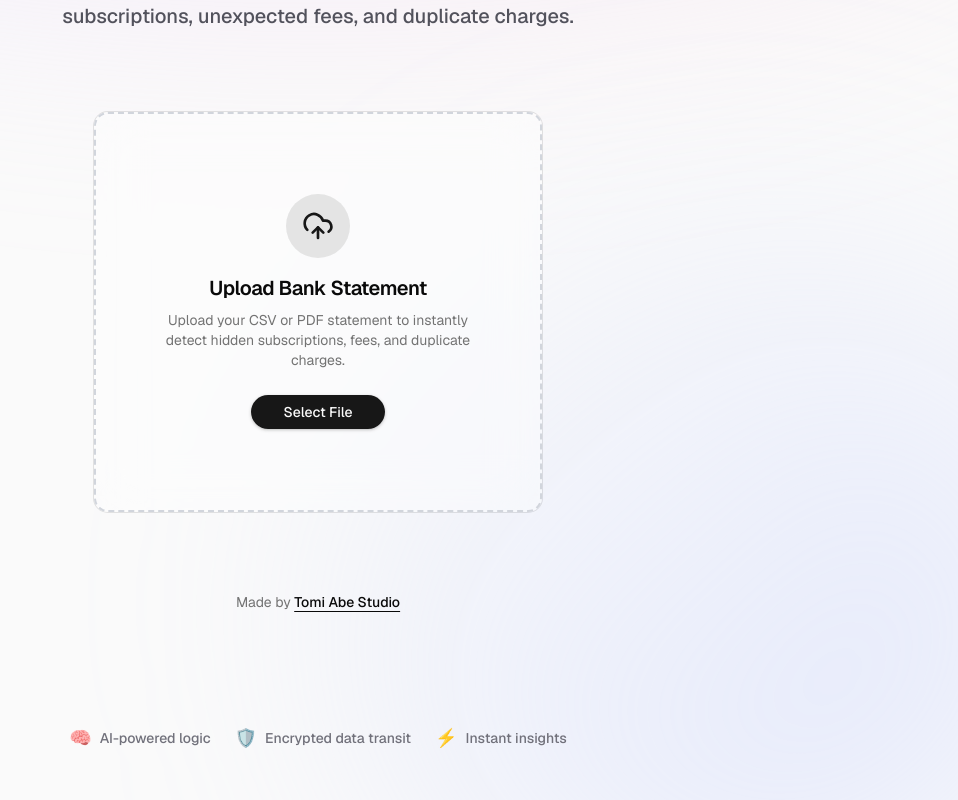
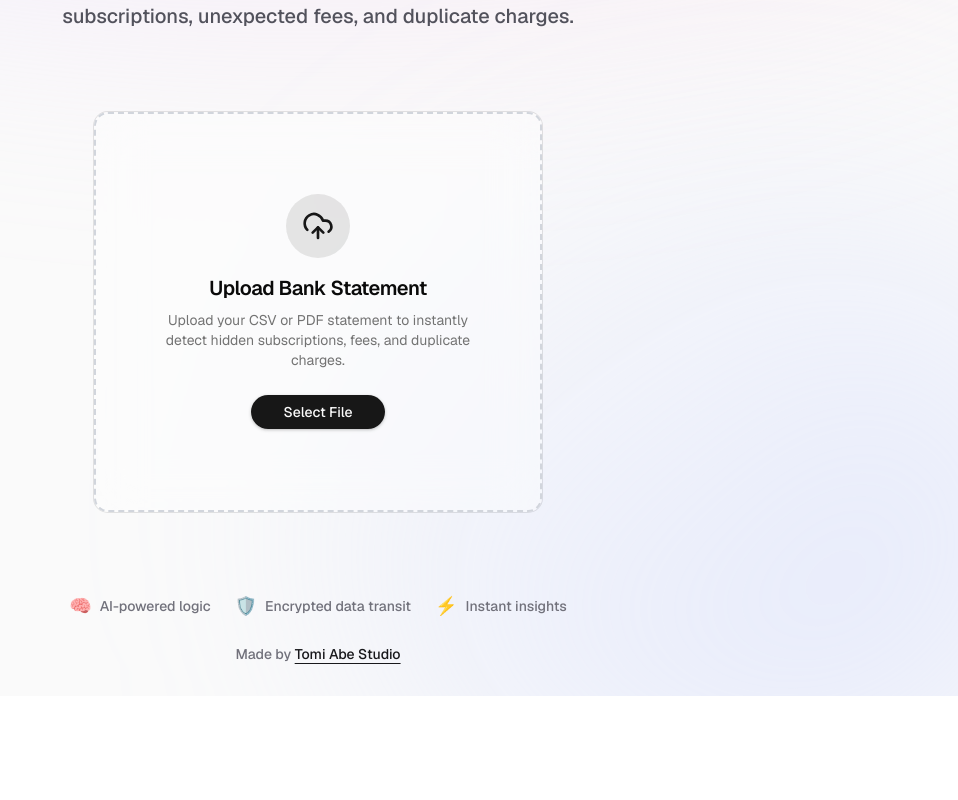
Before and after one commit to tomiabe/smart-expense, a Next.js app: page / in a window 1280 px wide. Shown: the part 359-1159 px from the top of the page, without its empty margins (322-1280 px from the left). After the commit the page ends 1055 px from the top, so only its background shows below. Built offline with nearby package versions, Linux system fonts and the light colour scheme.

Commit message:
Moved footer credit below feature list in main page

```diff
--- a/src/app/page.tsx
+++ b/src/app/page.tsx
@@ -25,10 +25,24 @@ export default function Home() {
         <ExpenseDetector />
       </div>
 
-      <div className="relative z-10 mt-4 pb-12 flex flex-wrap justify-center gap-6 text-sm text-zinc-500 dark:text-zinc-400 font-medium px-4">
-        <p className="flex items-center gap-2"><span className="text-lg">🧠</span> AI-powered logic</p>
-        <p className="flex items-center gap-2"><span className="text-lg">🛡️</span> Encrypted data transit</p>
-        <p className="flex items-center gap-2"><span className="text-lg">⚡</span> Instant insights</p>
+      <div className="relative z-10 mt-4 pb-8 flex flex-col items-center gap-6">
+        <div className="flex flex-wrap justify-center gap-6 text-sm text-zinc-500 dark:text-zinc-400 font-medium px-4">
+          <p className="flex items-center gap-2"><span className="text-lg">🧠</span> AI-powered logic</p>
+          <p className="flex items-center gap-2"><span className="text-lg">🛡️</span> Encrypted data transit</p>
+          <p className="flex items-center gap-2"><span className="text-lg">⚡</span> Instant insights</p>
+        </div>
+
+        <p className="text-sm text-zinc-500 dark:text-zinc-400 font-medium">
+          Made by{" "}
+          <a
+            href="https://studio.tomiabe.com"
+            target="_blank"
+            rel="noopener noreferrer"
+            className="text-zinc-900 dark:text-white hover:text-blue-600 dark:hover:text-blue-400 transition-colors underline underline-offset-4"
+          >
+            Tomi Abe Studio
+          </a>
+        </p>
       </div>
     </main>
   );
--- a/src/components/ExpenseDetector.tsx
+++ b/src/components/ExpenseDetector.tsx
@@ -555,20 +555,6 @@ export default function ExpenseDetector() {
                     )}
                 </SheetContent>
             </Sheet>
-            {/* Footer Credit */}
-            <div className="pt-12 pb-8 text-center">
-                <p className="text-sm text-muted-foreground">
-                    Made by{" "}
-                    <a
-                        href="https://studio.tomiabe.com"
-                        target="_blank"
-                        rel="noopener noreferrer"
-                        className="font-medium text-foreground hover:text-primary transition-colors underline underline-offset-4"
-                    >
-                        Tomi Abe Studio
-                    </a>
-                </p>
-            </div>
         </div>
     )
 }
```
